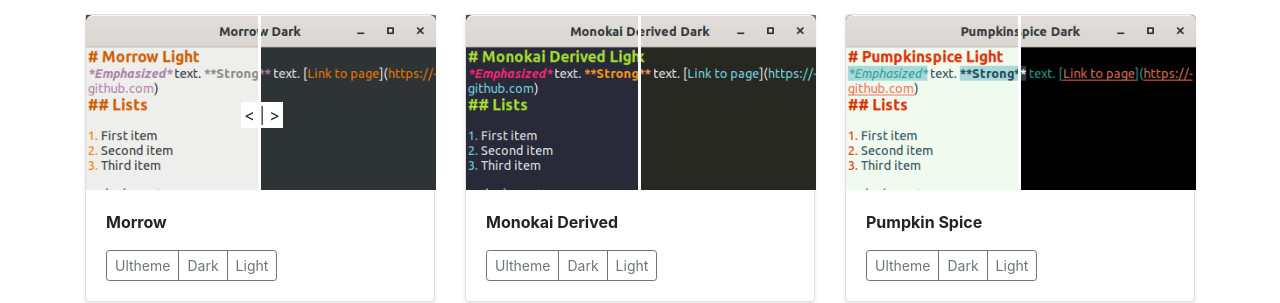
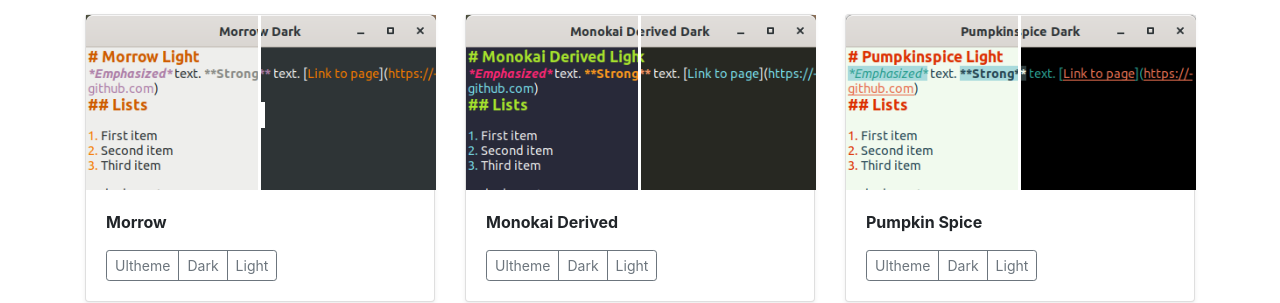
Before and after one commit to ThiefMD/themes, a Jekyll site: the page built from index.md, in a window 1280 px wide. Shown: the part 224-527 px from the top of the page. Built offline with Jekyll 4.4.1, drawn with Linux system fonts in a browser that asks for light colours.

Commit message:
Update links and layout

```diff
--- a/_includes/footer_menu.html
+++ b/_includes/footer_menu.html
@@ -2,6 +2,6 @@
     <ul class="navbar-nav">
         <li class="nav-item"><a href="https://thiefmd.com" class="nav-link">ThiefMD</a></li>
         <li class="nav-item"><a href="https://twitter.com/thiefmd1" class="nav-link">twitter</a></li>
-        <li class="nav-item"><a href="https://github.com/kmwallio/ThiefMD" class="nav-link">github</a></li>
+        <li class="nav-item"><a href="https://github.com/ThiefMD" class="nav-link">github</a></li>
     </ul>
 </footer>
--- a/_layouts/page.html
+++ b/_layouts/page.html
@@ -19,9 +19,6 @@
             {{ content }}
 
             </div>
-            <script>
-                initComparisons();
-            </script>
 {% include footer_menu.html %}
         </body>
     </html>
--- a/_layouts/post.html
+++ b/_layouts/post.html
@@ -34,9 +34,6 @@
                 </div>
 
             </div>
-            <script>
-                initComparisons();
-            </script>
 {% include footer_menu.html %}
         </body>
     </html>
--- a/index.md
+++ b/index.md
@@ -19,5 +19,5 @@
 </div>
 
 <script type="text/javascript">
-    $('.slider').slider({ instructionText:"< | >" });
+    $('.slider').slider({ instructionText: "" });
 </script>
--- a/themes/index.html
+++ b/themes/index.html
@@ -12,5 +12,5 @@
 {% endfor %}
 </div>
 <script type="text/javascript">
-    $('.slider').slider({ instructionText:"< | >" });
+    $('.slider').slider({ instructionText: "" });
 </script>
```
